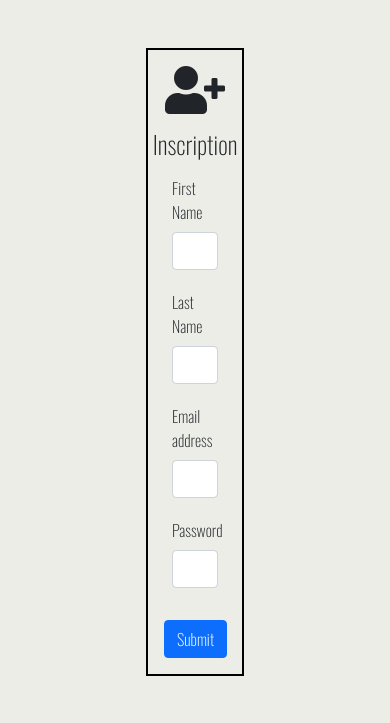
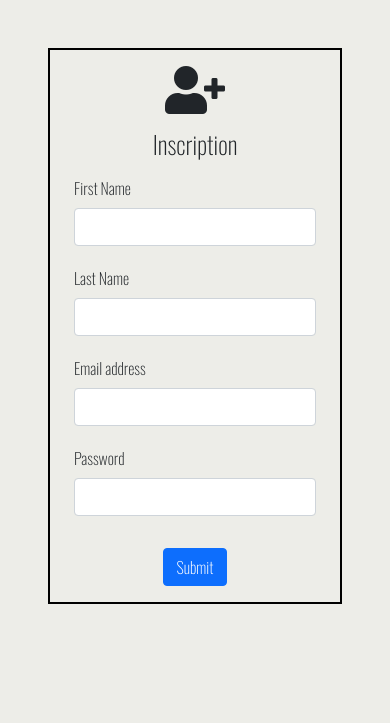
Before and after one commit to WildCodeSchool/bordeaux-p2-202109-interviewmanager, a PHP site: template src/View/formRegister.html.twig in a window 390 px wide. Shown: the top 723 px of the page. Run offline with PHP 8.4, Linux system fonts and the light colour scheme; the template is opened without the code that fills it, so the values that code supplies are empty; some libraries are stand-ins or nearby versions.

Commit message:
add responsive register

```diff
--- a/src/View/formRegister.html.twig
+++ b/src/View/formRegister.html.twig
@@ -1,7 +1,7 @@
 {% extends 'layout.html.twig' %}
 {% block content %}
 <form class="d-flex justify-content-center p-5">
-            <div class="borderForm p-3 col-4 d-flex flex-column justify-content-center">
+            <div class="borderForm p-3 col-12 col-sm-10 col-md-8 col-lg-4 d-flex flex-column justify-content-center">
                 <p><i class="fas fa-user-plus fa-3x d-flex justify-content-center"></i></p>
                 <h2 class="d-flex justify-content-center">Inscription</h2>
             <div class="m-2">
```
